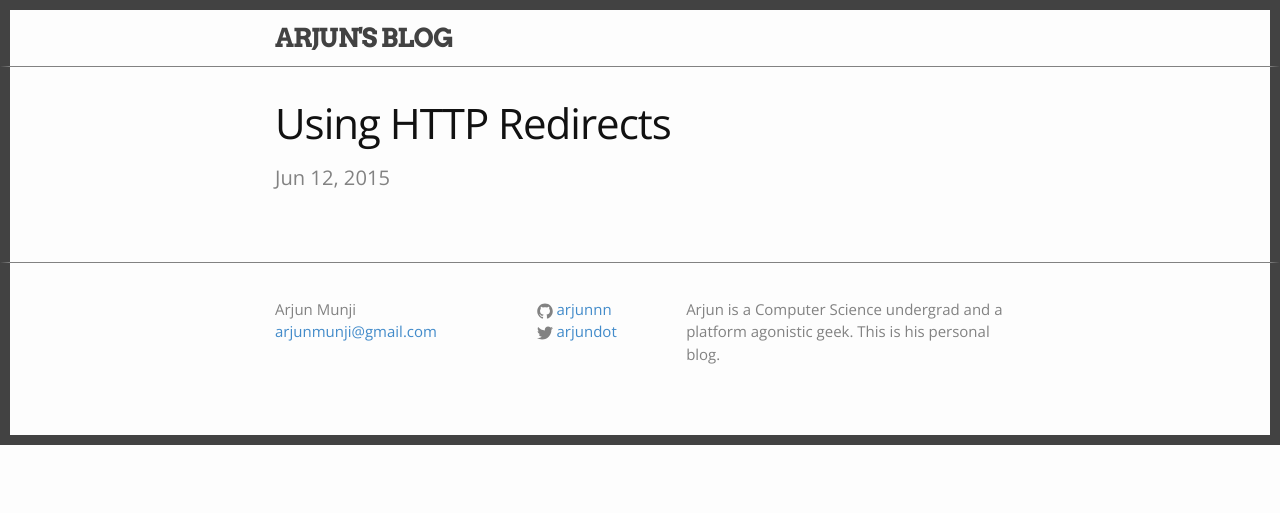
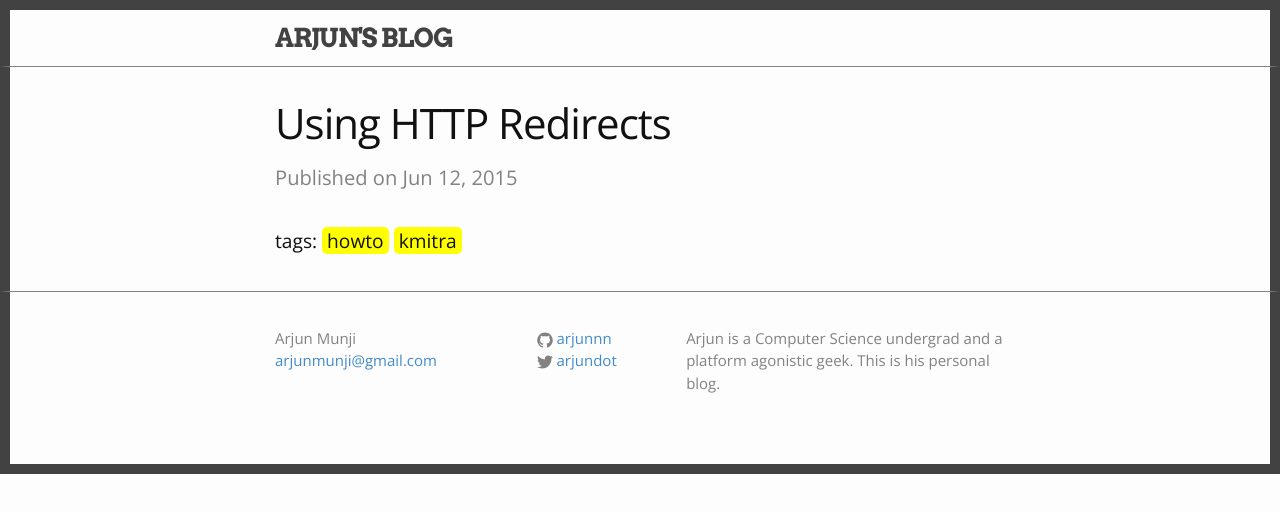
Before and after one commit to arjunnn/blog, a Jekyll site: the page built from _posts/2015-06-12-using-http-redirects.md, in a window 1280 px wide. Shown: the top 513 px of the page. Built offline with Jekyll 4.4.1, drawn with Linux system fonts in a browser that asks for light colours; Markdown is read by kramdown in place of the engine named in the settings.

Commit message:
added tags to end of posts

```diff
--- a/_layouts/post.html
+++ b/_layouts/post.html
@@ -5,18 +5,17 @@
 
   <header class="post-header">
     <h1 class="post-title">{{ page.title }}</h1>
-    <p class="post-meta">{{ page.date | date: "%b %-d, %Y" }}{% if page.author %} • {{ page.author }}{% endif %}{% if page.meta %} • {{ page.meta }}{% endif %}</p>
+    <p class="post-meta">Published on {{ page.date | date: "%b %-d, %Y" }}{% if page.author %} • {{ page.author }}{% endif %}{% if page.meta %} • {{ page.meta }}{% endif %}</p>
   </header>
+  <article class="post-content">
 
-  <article class="post-content">
-    {{ content }}
-    {{tag}}
   </article>
   <div>
-    {% if post.tags %}
-      {% for tag in post.tags %}
-        <h4>{{ tag }}</h4>
-      {% endfor %}
-    {% endif %}
+
+    <span>tags:</span>
+{% for tag in page.tags %}
+    <span style="background-color: yellow;-webkit-border-radius: 5px;-moz-border-radius: 5px;border-radius: 5px;padding-left:5px;padding-right:5px;border:0em solid #000000">{{tag}}</span>
+{% endfor %}
+
   </div>
 </div>
--- a/_sass/_base.scss
+++ b/_sass/_base.scss
@@ -21,6 +21,16 @@
     color: $text-color;
     background-color: $background-color;
     -webkit-text-size-adjust: 100%;
+    -webkit-user-select: yellow;
+    :-moz-selection { /* Code for Firefox */
+	color: black;
+	background: yellow;
+}
+
+::selection {
+    color: black;
+    background: yellow;
+}
 }
 
 .site-title{
```
